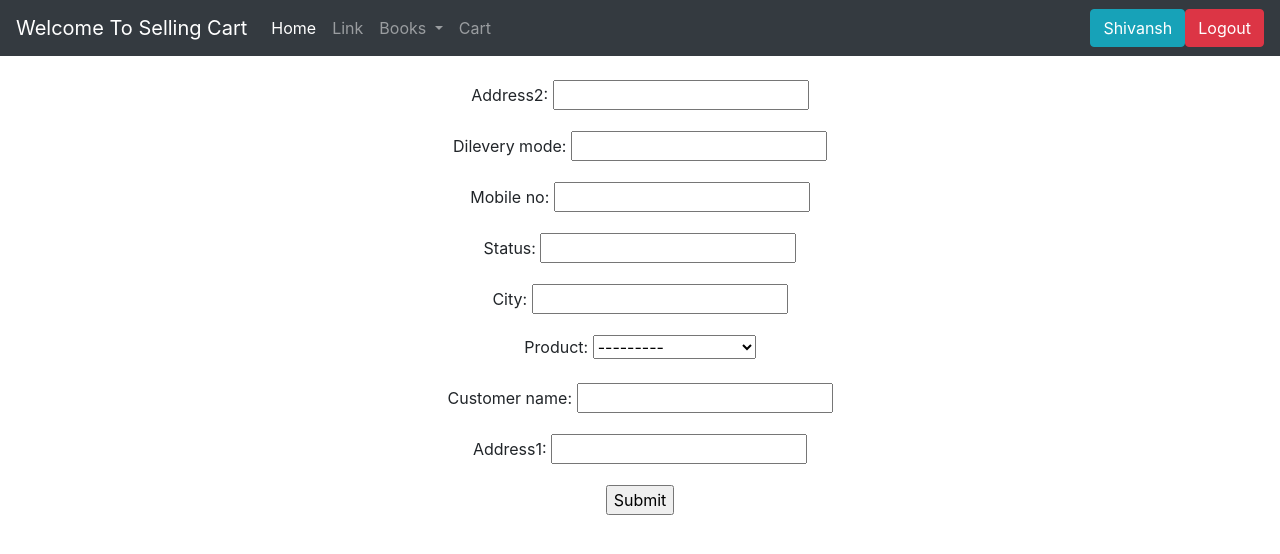
After one commit to Shivansh1980/SellingCart, a Django app: page /shop/orderinfo/1 in a window 1280 px wide. The commit adds this page. Shown: the top 554 px of the page. Run offline with Django 3.2, Linux system fonts and the light colour scheme; a user stored in the database is signed in; data comes from the database, SQL or seed files in the repository; both versions use the stored data as it was after the commit; some libraries are stand-ins or nearby versions.

Commit message:
Order Function Added But With Some Bugs

```diff
--- a/SellingCart/settings.py
+++ b/SellingCart/settings.py
@@ -39,6 +39,7 @@ INSTALLED_APPS = [
     'django.contrib.sessions',
     'django.contrib.messages',
     'django.contrib.staticfiles',
+    'phonenumber_field',
     'blog',
 ]
 MIDDLEWARE = [
--- a/accounts/forms.py
+++ b/accounts/forms.py
@@ -2,6 +2,6 @@ from django.contrib.auth.models import User
 from django.contrib.auth.forms import UserCreationForm
 
 class CreateUserForm(UserCreationForm):
-    class Meta :
+    class Meta:
         model = User
-        fields = {'username','email','password1','password2'}
+        fields = {'username', 'email', 'password1', 'password2'}
--- /dev/null
+++ b/shop/forms.py
@@ -0,0 +1,6 @@
+from django import forms
+from .models import OrderForm
+class OrderInfo(forms.ModelForm):
+    class Meta:
+        model = OrderForm
+        fields = {'customer_name','address1','address2','city','mobile_no','dilevery_mode','product','status'}
--- a/shop/models.py
+++ b/shop/models.py
@@ -1,4 +1,5 @@
 from django.db import models
+from phonenumber_field.modelfields import PhoneNumberField
 
 # Create your models here.
 # Here We Will Create Models.
@@ -28,3 +29,16 @@ class CartItem(models.Model):
 
     def __str__(self):
         return self.product_detail.product_name
+
+class OrderForm(models.Model):
+    customer_name = models.CharField(max_length=40)
+    address1 = models.CharField(max_length=800)
+    address2 = models.CharField(max_length=800)
+    city = models.CharField(max_length=100)
+    mobile_no = PhoneNumberField()
+    dilevery_mode = models.CharField(max_length=30)
+    product = models.ForeignKey(Product, null=False, on_delete=models.CASCADE)
+    status = models.CharField(max_length=10)
+
+    def _str_(self):
+        return self.product.product_name
--- a/shop/urls.py
+++ b/shop/urls.py
@@ -14,5 +14,7 @@ urlpatterns = [
     path("checkout/",views.checkout,name="checkout"),
     path("add_to_cart/",views.addtocart,name='addtocart'),
     path("viewcart/",views.view_cart,name='cartview'),
-    path("delete_item/<int:pid>",views.delete_item,name='deleteitem'),
+    path("delete_item/<int:pid>", views.delete_item, name='deleteitem'),
+    path("orderinfo/<int:pid>", views.order_info_page, name='orderinfo'),
+    path("orderplaced/<int:pid>",views.order_placed,name='orderplaced'),
 ]
--- a/shop/views.py
+++ b/shop/views.py
@@ -1,5 +1,6 @@
 from django.shortcuts import render , redirect
-from .models import Product ,CartItem
+from .models import Product, CartItem
+from .forms import OrderInfo
 from math import ceil
 from django.http import HttpResponse
 from django.contrib.auth.decorators import login_required
@@ -86,8 +87,18 @@ def view_cart(request):
     price = 0
     cart = []
     for p in dictionary:
-        price += p.product_detail.price
+        price += p.product_detail.price*p.item_quantity
     for i in products:
         cart.append(i)
     params = { 'product':cart,'items_count':no_of_items,'price':price}
     return render(request, 'shop/Cart.html', params)
+
+@login_required(login_url='login')
+def order_info_page(request,pid):
+    form = OrderInfo()
+    params = {'form': form,'id':pid}
+    return render(request , 'shop/order/orderform.html', params)
+
+@login_required(login_url='login')
+def order_placed(request,pid):
+    return redirect('shop/order/orderplaced.html')
--- /dev/null
+++ b/templates/shop/order/orderform.html
@@ -0,0 +1,10 @@
+{% extends 'shop/Basic.html'%}
+{%block css%}{%endblock%}
+{%block body%}
+<div class="container-responsive m-4" align="center">
+<form action="{%url 'orderinfo' pid=id%}" method="POST">
+    {{form.as_p}}
+    <input type="submit">
+</form>
+</div>
+{%endblock%}
--- /dev/null
+++ b/templates/shop/order/orderplaced.html
@@ -0,0 +1,4 @@
+{%extends 'shop/basic.htm'%}
+<div class="container">
+    <h1 class="text-success" align="center">Order Have Been Placed SuucessFully</h1>
+</div>
--- a/templates/shop/productView.html
+++ b/templates/shop/productView.html
@@ -31,7 +31,7 @@
                 <h3 class="text-danger">Description</h3>
                 <p class="text-info">{{product.0.desc}}</p>
                 <p class="text-success"> <b> Price RS: {{product.0.price}}</b></p>
-                <button href="{% url 'ShopHome' %}" class="btn btn-primary">Buy</button>
+                <a href="{%url 'orderinfo' pid=product.0.id%}" class="btn btn-primary">Buy</a>
             </div>
         </div>
 
```
Also changed, not shown: db.sqlite3, media/IMG_20150619_173014.jpg (added), shop/migrations/0010_orderform.py (added), shop/migrations/0011_auto_20200506_0320.py (added).
